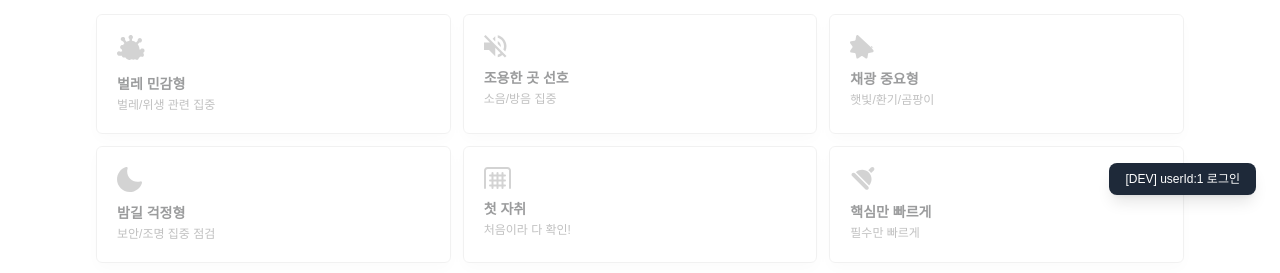
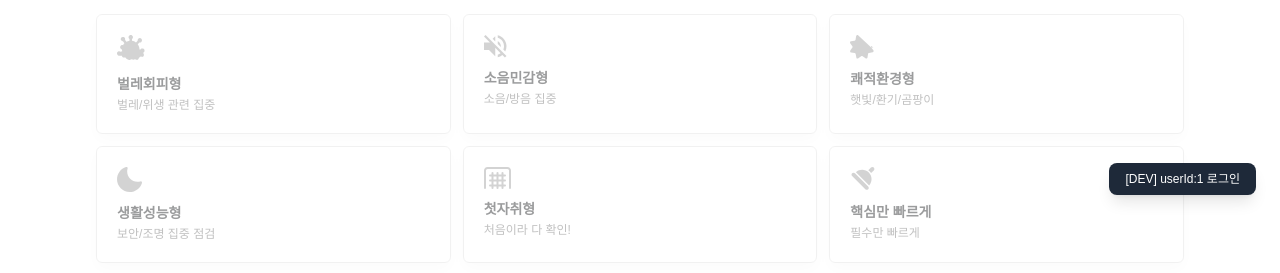
Before and after one commit to BangCheck/BangCheck, a React (Vite) app in the folder frontend/: page /custom in a window 1280 px wide. Shown: the part 509-782 px from the top of the page. Built offline with nearby package versions, Linux system fonts and the light colour scheme; no server answers.

Commit message:
feat(customization): 사용자 유형 라벨 변경 + STEP3 토글 OFF 시 항목 숨김
- USER_TYPES 라벨: 벌레회피형/소음민감형/쾌적환경형/생활성능형/첫자취형
- STEP3 '전체 체크리스트 보기' OFF 상태에서 항목 영역 전체 숨김

```diff
--- a/frontend/src/features/customization/SettingsPage.tsx
+++ b/frontend/src/features/customization/SettingsPage.tsx
@@ -328,9 +328,9 @@ export default function SettingsPage() {
                     </button>
                   </div>
 
-                  {/* 기본 항목 — 전체 체크리스트 보기 OFF 시에만 표시, ON 시 숨김 */}
+                  {/* 항목 영역 — 전체 체크리스트 보기 ON 시에만 노출 */}
                   {(() => {
-                    if (isAllItemsVisible) return null;
+                    if (!isAllItemsVisible) return null;
                     const baseVisibleLabels = BASE_ITEM_LABELS.filter((l) => activeNamesSet.has(l));
                     if (baseVisibleLabels.length === 0) return null;
                     return (
@@ -368,6 +368,7 @@ export default function SettingsPage() {
                   })()}
 
                   {(() => {
+                    if (!isAllItemsVisible) return null;
                     const anyCategoryHasItems = CATEGORY_ORDER.some((cat) => {
                       const catLabel = CATEGORY_LABEL[cat];
                       const all = CHECKLIST_ITEMS
--- a/frontend/src/features/customization/constants.ts
+++ b/frontend/src/features/customization/constants.ts
@@ -3,31 +3,31 @@ import type { ChecklistCategory } from '@/types/checklist';
 export const USER_TYPES = [
   {
     id: 'BUG_AVOIDER',
-    label: '벌레 민감형',
+    label: '벌레회피형',
     description: '벌레/위생 관련 집중',
     icon: 'bug',
   },
   {
     id: 'NOISE_SENSITIVE',
-    label: '조용한 곳 선호',
+    label: '소음민감형',
     description: '소음/방음 집중',
     icon: 'mute',
   },
   {
     id: 'CLEAN_FREAK',
-    label: '채광 중요형',
+    label: '쾌적환경형',
     description: '햇빛/환기/곰팡이',
     icon: 'sun',
   },
   {
     id: 'PERFORMANCE_TYPE',
-    label: '밤길 걱정형',
+    label: '생활성능형',
     description: '보안/조명 집중 점검',
     icon: 'moon',
   },
   {
     id: 'FIRST_TIMER',
-    label: '첫 자취',
+    label: '첫자취형',
     description: '처음이라 다 확인!',
     icon: 'house',
   },
```
